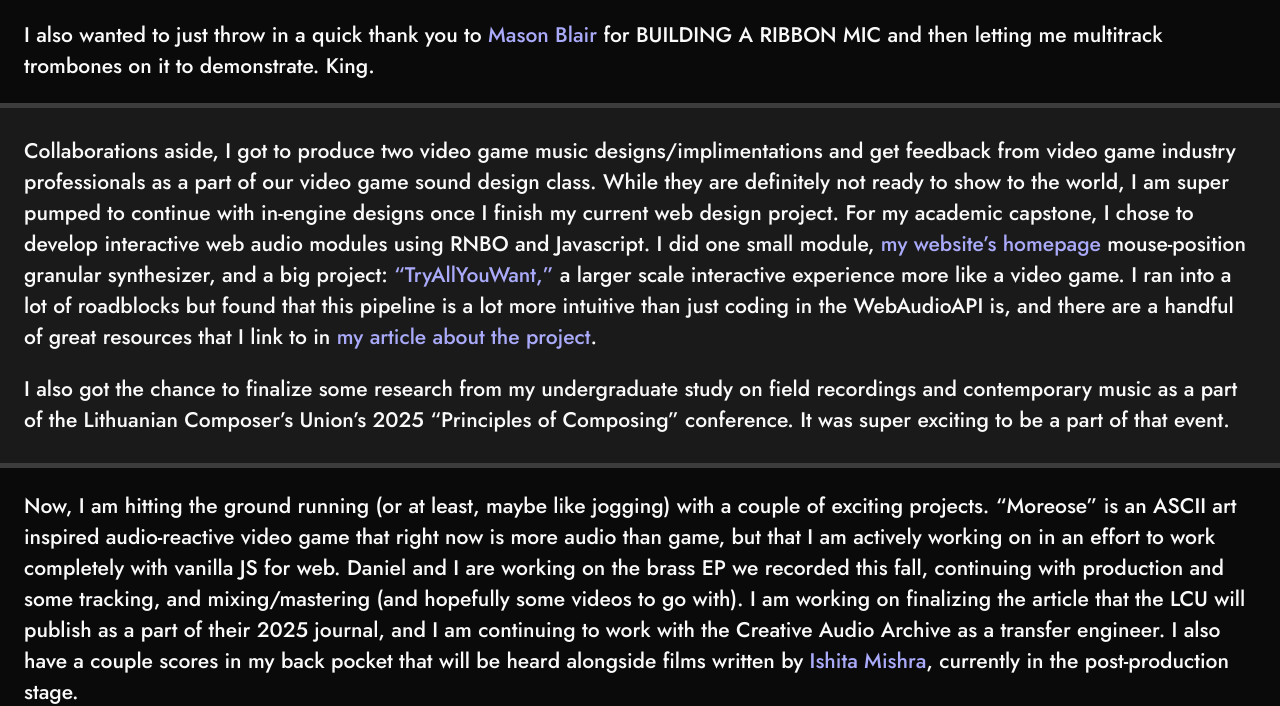
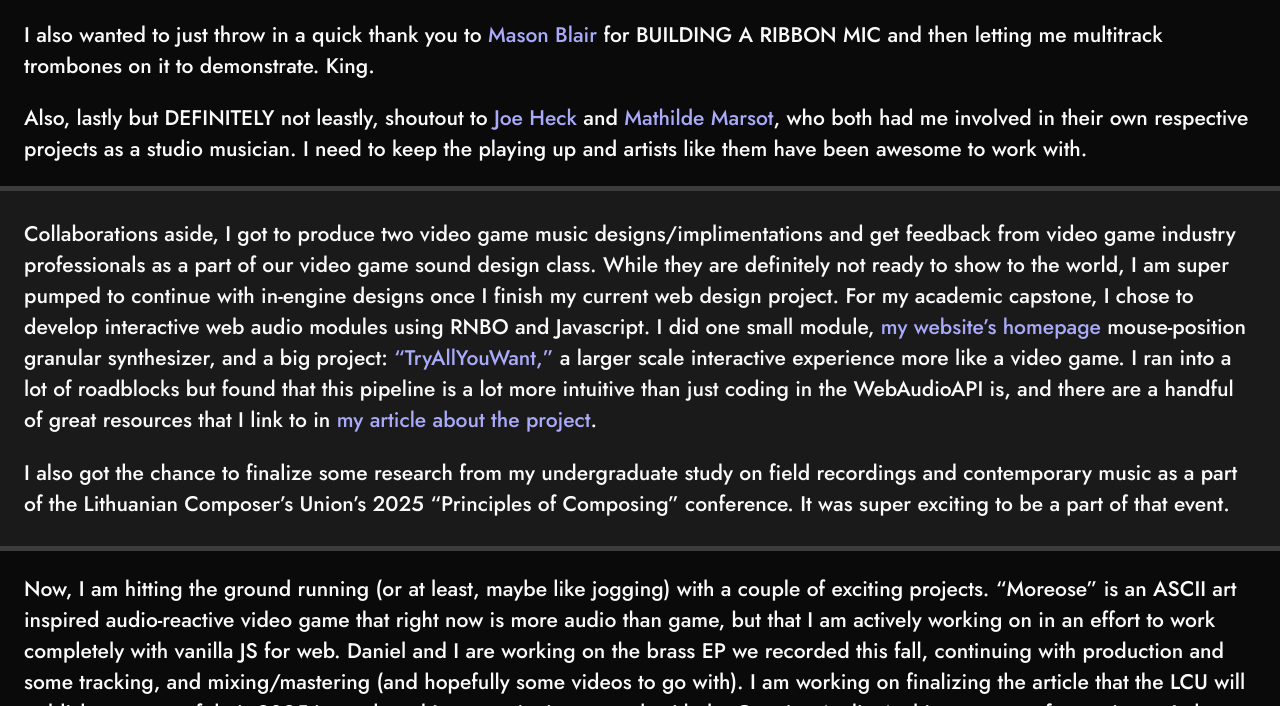
Before and after one commit to FancyMrMurray/websiteV2, a plain HTML site: page pages/blogAndResume/onwardonwardonward.html in a window 1280 px wide. Shown: the part 3447-4153 px from the top of the page. Drawn offline with Linux system fonts and the light colour scheme.

Commit message:
correct missing paragraph in onwards

```diff
--- a/pages/blogAndResume/onwardonwardonward.html
+++ b/pages/blogAndResume/onwardonwardonward.html
@@ -58,6 +58,7 @@
         <p>I want to give a huge shoutout to <a href="https://samuelosorio.com/" target="_blank">Samuel Osorio</a> who was willing to hand Daniel and I all his reject drafts of songs so that we could put as much brass in them as we wanted. Sam’s production is top notch, and his projects with Daisy’s seed, Max/MSP, and audio electronics were super awesome to see unfold. Those tracks are also hopefully going to hit youtube sooner rather than later- pending give or take 100 more layers of trombones /jk.</p>
         <div style="width: 100%; display: flex; justify-content: center;"><img src="https://media.murrayrobertsonmusic.com/onwardonwardonward/sam%20the%20goat.jpg"></div>
         <p>I also wanted to just throw in a quick thank you to <a href="https://rmasonblair.com/" target="_blank">Mason Blair</a> for BUILDING A RIBBON MIC and then letting me multitrack trombones on it to demonstrate. King.</p>
+        <p>Also, lastly but DEFINITELY not leastly, shoutout to <a href="https://www.linkedin.com/in/joseph-heck/" target="_blank">Joe Heck</a> and <a href="https://mathildemarsot.com/" target="_blank">Mathilde Marsot</a>, who both had me involved in their own respective projects as a studio musician. I need to keep the playing up and artists like them have been awesome to work with.</p>
     </section>
 
     <section class="light-section">
```
